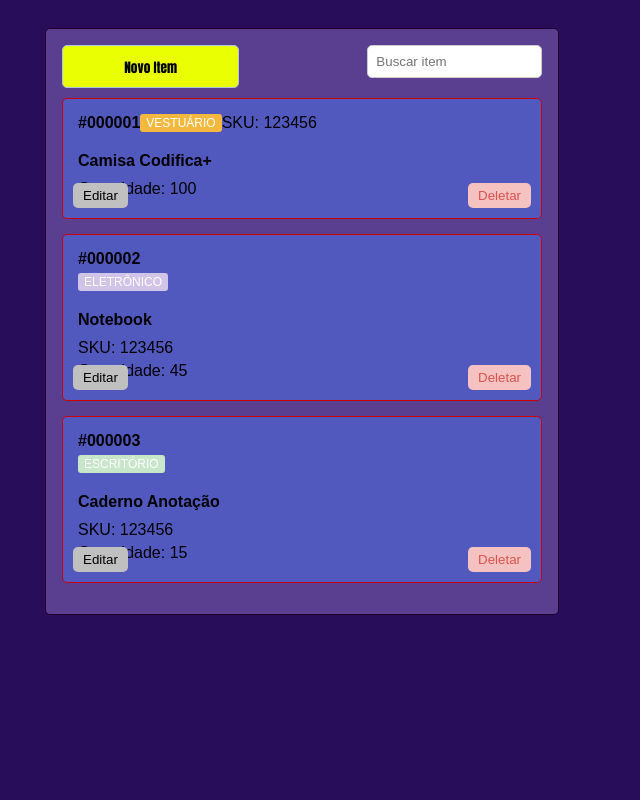
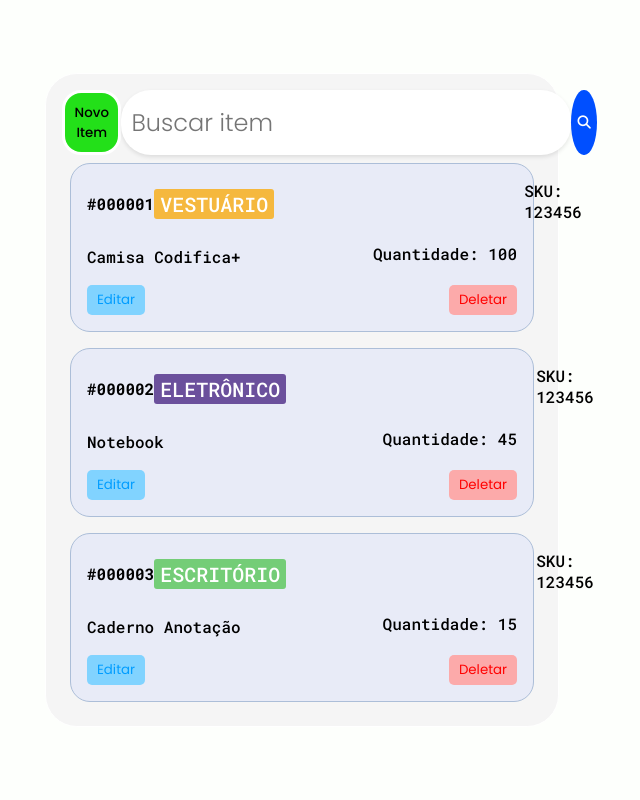
Before and after one commit to mary-rsch/Codifica-Mais, a PHP site: page /listagem.php in a window 1280 px wide. Shown: the whole page, without its empty margins (338-978 px from the left). Run offline with PHP 8.4, Linux system fonts and the light colour scheme; some libraries are stand-ins or nearby versions.

Commit message:
Editar projeto CRUD WEB

```diff
--- a/PROJETO/CRUD-WEB/public/css/listagem.css
+++ b/PROJETO/CRUD-WEB/public/css/listagem.css
@@ -1,68 +1,114 @@
+@import url('https://fonts.googleapis.com/css2?family=Poppins:ital,wght@0,100;0,200;0,300;0,400;0,500;0,600;0,700;0,800;0,900;1,100;1,200;1,300;1,400;1,500;1,600;1,700;1,800;1,900&family=Roboto+Mono:ital,wght@0,100..700;1,100..700&display=swap');
+
+
 body {
     font-family: Arial, sans-serif;
-    background-color: #280d5a;
-    padding: 1.25rem;
+    background-color: #FDFFFC;
+    display: flex;
+    justify-content: center;
+    align-items: center;
+    height: 100vh;
+    margin: 0;
 }
 
 .container {
-    background-color: #5a3f91;
-    border: 0.063rem solid #22002d;
-    border-radius: 0.313rem;
-    margin-bottom: 0.625rem;
+    background-color: #f5f5f5;
+    border: 0.020rem solid #ffffff;
+    border-radius: 2rem;
     width: 30rem;
-    margin: 0 auto;
     padding: 1rem;
 }
 
-#navegacao {
+.navegacao {
     display: flex;
     justify-content: space-between;
-    gap: 8rem;
+}
+
+.buscar-item {
+    background-color: #fff;
+    border-radius: 30px;
+    box-shadow: 0 2px 4px rgba(0, 0, 0, 0.1);
+    overflow: hidden;
+    max-width: 450px;
+    border: none;
+    outline: none;
+    flex: 1;
+    padding: 10px;
+    font-size: 24px;
+    font-family: "Poppins", sans-serif;
+    font-weight: 300;
+}
+
+.botao-pesquisa {
+    background-color: #004FFF;
+    border: none;
+    color: white;
+    border-radius: 100%;
+    width: 3rem;
+    display: flex;
+    justify-content: center;
+    align-items: center;
+    cursor: pointer;
+    transition: background-color 0.3s ease;
+}
+
+.botao-pesquisa:hover {
+    background-color: #31AFD4;
 }
 
 .novo-item {
-    width: 100%;
-    padding: 0.625rem;
-    background-color: #eaff01;
-    border: 0.063rem solid #b0c4de;
-    border-radius: 0.313rem;
-    margin-bottom: 0.625rem;
+    background-color: #23e019;
+    border: 0.2rem solid #ffffff;
+    border-radius: 1.2rem;
     cursor: pointer;
-    padding: auto;
-    font-family: Impact, Haettenschweiler, 'Arial Narrow Bold', sans-serif;
+    font-family: "Poppins", sans-serif;
+    font-weight: 500;
+    padding: 0.600rem;
+    transition: background-color 0.3s ease;
 }
 
-.buscar-item {
-    width: 100%;
-    padding: 0.5rem;
-    margin-bottom: 1.25rem;
-    border: 0.063rem solid #ccc;
-    border-radius: 0.313rem;
-    padding: auto;
+.novo-item:hover {
+    background-color: #bbff72;
 }
 
-.item {
-    background-color: #5259be;
-    padding: 0.938rem;
-    margin-bottom: 0.938rem;
-    border: 0.063rem solid #cf0000;
-    border-radius: 5px;
-    position: relative;
+a {
+    text-decoration: none;
+    color: inherit;
 }
 
+
+.item {
+    background-color: #E8EBF7;
+    padding: 1rem;
+    border: 1px solid #ACBED8;
+    border-radius: 20px;
+    position: relative;
+    display: flex;
+    flex-direction: column;
+    gap: 0.5rem;
+}
+
+.items {
+    padding: 0.5rem;
+    gap: 0.5rem;
+    display: flex;
+    flex-direction: column;
+    gap: 1rem;
+    font-family: "Roboto Mono", monospace;
+    font-optical-sizing: auto;
+    font-weight: 500;
+}
 .item-id {
     font-weight: bold;
     display: block;
-    margin-bottom: 5px;
 }
 
 .tag {
-    font-size: 12px;
+    font-size: 20px;
     padding: 2px 6px;
     border-radius: 3px;
     color: #fff;
-    margin-bottom: 10px;
-    display: inline-block;
+    margin-right: 250px;
 }
 
 .vestuario {
@@ -70,21 +116,15 @@ body {
 }
 
 .eletronico {
-    background-color: #d1c4e9;
+    background-color: #6b509c;
 }
 
 .escritorio {
-    background-color: #c8e6c9;
+    background-color: #74cd77;
 }
 
-.item-name {
-    margin: 10px 0;
-    font-size: 16px;
-    font-weight: bold;
-}
 
 .sku, .quantidade {
-    display: block;
     margin-bottom: 5px;
 }
 
@@ -93,27 +133,49 @@ body {
     border: none;
     border-radius: 5px;
     cursor: pointer;
-    position: absolute;
-    bottom: 10px;
+    font-family: "Poppins", sans-serif;
+    font-weight: 400;
 }
 
 .editar {
     left: 10px;
-    background-color: #c0c0c0;
+    background-color: #81d3ff;
+    color: #009dff;
+}
+
+.editar:hover {
+    color: #b9e4ff;
+    background-color: #69c1f1;
 }
 
 .deletar {
     right: 10px;
-    background-color: #f6c1c1;
-    color: #d9534f;
+    background-color: #fcaaaa;
+    color: #ff0000;
 }
 
-.identificacao{
-    display: flex;
-    justify-content: flex-start;
+.deletar:hover {
+    color: #ffb9b7;
+    background-color: #ca0909;
 }
 
-.espacamento-identificacao {
+.identificacao {
     display: flex;
-    justify-content: space-evenly;
+    align-items: center;
+    justify-content: space-between;
+    margin-bottom: 0.5rem;
 }
+
+.informacoes-item {
+    display: flex;
+    align-items: center;
+    justify-content: space-between;
+    margin-bottom: 0.5rem;
+}
+
+.modificar-item {
+    display: flex;
+    justify-content: space-between;
+    gap: 1rem;
+
+}
--- a/PROJETO/CRUD-WEB/public/listagem.php
+++ b/PROJETO/CRUD-WEB/public/listagem.php
@@ -10,49 +10,76 @@ session_start();
     <meta name="viewport" content="width=device-width, initial-scale=1.0">
     <link rel="stylesheet" href="css/listagem.css">
     <title>Listagem de produtos</title>
+    <script src="https://kit.fontawesome.com/addd3116cc.js" crossorigin="anonymous"></script>
 </head>
 <body>
 
-    <div class="container">
-        <nav id="navegacao">
-        <button class="novo-item">Novo Item</button>
-        <input type="text" placeholder="Buscar item" class="buscar-item">
-        </nav>
+<div class="container">
 
-        <div class="item">
-            <div class="identificacao">
-                <div class="espacamento-identificacao">
+        <div class="navegacao">
+            <button class="novo-item">Novo Item</button>
+            <input type="text" placeholder="Buscar item" class="buscar-item">
+            <button class="botao-pesquisa">
+            <i class="fa-solid fa-magnifying-glass"></i>
+            </button>
+        </div>
+
+        <div class="items">
+            <div class="item">
+                <div class="identificacao">
                     <span class="item-id">#000001</span>
                     <span class="tag vestuario">VESTUÁRIO</span>
                     <span class="sku">SKU: 123456</span>
                 </div>
+
+                <div class="informacoes-item">
+                    <div class="nome-item">Camisa Codifica+</div>
+                    <span class="quantidade">Quantidade: 100</span>
+                </div>
+
+                <div class="modificar-item">
+                    <button class="editar">Editar</button>
+                    <button class="deletar">Deletar</button>
+                </div>
             </div>
 
-            <div class="item-name">Camisa Codifica+</div>
-            <span class="quantidade">Quantidade: 100</span>
-            <button class="editar">Editar</button>
-            <button class="deletar">Deletar</button>
-        </div>
+            <div class="item">
+                <div class="identificacao">
+                    <span class="item-id">#000002</span>
+                    <span class="tag eletronico">ELETRÔNICO</span>
+                    <span class="sku">SKU: 123456</span>
+                </div>
 
-        <div class="item">
-            <span class="item-id">#000002</span>
-            <span class="tag eletronico">ELETRÔNICO</span>
-            <div class="item-name">Notebook</div>
-            <span class="sku">SKU: 123456</span>
-            <span class="quantidade">Quantidade: 45</span>
-            <button class="editar">Editar</button>
-            <button class="deletar">Deletar</button>
-        </div>
+                <div class="informacoes-item">
+                    <div class="nome-item">Notebook</div>
+                    <span class="quantidade">Quantidade: 45</span>
+                </div>
 
-        <div class="item">
-            <span class="item-id">#000003</span>
-            <span class="tag escritorio">ESCRITÓRIO</span>
-            <div class="item-name">Caderno Anotação</div>
-            <span class="sku">SKU: 123456</span>
-            <span class="quantidade">Quantidade: 15</span>
-            <button class="editar">Editar</button>
-            <button class="deletar">Deletar</button>
+                <div class="modificar-item">
+                    <button class="editar">Editar</button>
+                    <button class="deletar">Deletar</button>
+                </div>
+            </div>
+
+            <div class="item">
+                <div class="identificacao">
+                    <span class="item-id">#000003</span>
+                    <span class="tag escritorio">ESCRITÓRIO</span>
+                    <span class="sku">SKU: 123456</span>
+                </div>
+
+                <div class="informacoes-item">
+                    <div class="nome-item">Caderno Anotação</div>
+                    <span class="quantidade">Quantidade: 15</span>
+                </div>
+
+                <div class="modificar-item">
+                    <button class="editar">Editar</button>
+                    <button class="deletar">Deletar</button>
+                </div>
+            </div>
         </div>
     </div>
+
 </body>
 </html>
```
